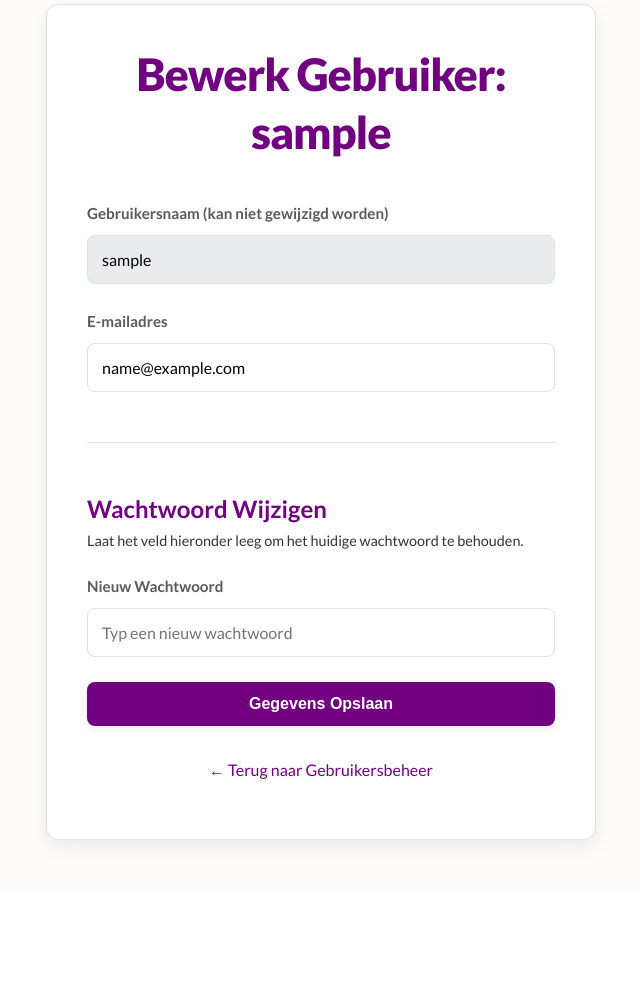
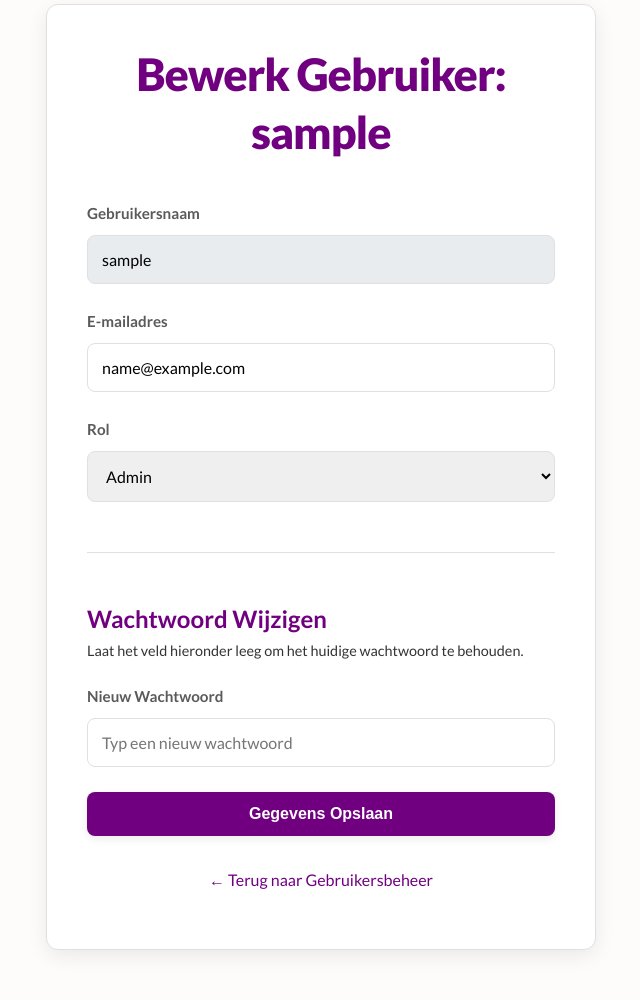
Before and after one commit to stefanjwb/overdruiven_website, a Flask app: page /admin/edit_user/1 in a window 1280 px wide. Shown: the part 127-1127 px from the top of the page, without its empty margins (319-959 px from the left). Before the commit the page ends 974 px from the top, so only its background shows below. Run offline with Flask 3, Linux system fonts and the light colour scheme; the visitor is signed in with stand-in values (Sample User, id 1); tables that the repository leaves empty hold one stand-in row (values such as "Sample post").

Commit message:
Wijzigen van rollen

```diff
--- a/app.py
+++ b/app.py
@@ -593,9 +593,10 @@ def admin_users():
 @admin_required
 def admin_delete_user(user_id):
     user_to_delete = User.query.get_or_404(user_id)
-    if user_to_delete.username == session.get('username'):
-        flash('Je kunt je eigen admin-account niet verwijderen.', 'danger')
+    if user_to_delete.username == 'admin':
+        flash('Het hoofd-admin account kan niet worden verwijderd.', 'danger')
         return redirect(url_for('admin_users'))
+
     db.session.delete(user_to_delete)
     db.session.commit()
     flash(f'Gebruiker "{user_to_delete.username}" succesvol verwijderd.', 'success')
@@ -610,6 +611,7 @@ def admin_edit_user(user_id):
         # Haal data uit het formulier
         new_email = request.form.get('email')
         new_password = request.form.get('password')
+        new_role = request.form.get('role') # Nieuwe regel
 
         # Controleer of de nieuwe email uniek is (als deze is gewijzigd)
         if new_email != user_to_edit.email:
@@ -618,6 +620,13 @@ def admin_edit_user(user_id):
                 flash('Dit e-mailadres is al in gebruik door een andere gebruiker.', 'danger')
                 return render_template('edit_user.html', user=user_to_edit)
             user_to_edit.email = new_email
+
+        # Update de rol, maar sta niet toe dat de hoofd-admin zijn eigen rol verlaagt
+        if new_role and (user_to_edit.username != 'admin' or new_role == 'admin'):
+            user_to_edit.role = new_role
+        elif new_role and user_to_edit.username == 'admin' and new_role != 'admin':
+            flash('De rol van de hoofd-admin kan niet worden gewijzigd.', 'warning')
+
 
         # Controleer of er een nieuw wachtwoord is ingevuld
         if new_password:
--- a/templates/edit_user.html
+++ b/templates/edit_user.html
@@ -8,7 +8,7 @@
     <form method="POST" action="{{ url_for('admin_edit_user', user_id=user.id) }}">
 
         <div class="form-group">
-            <label for="username">Gebruikersnaam (kan niet gewijzigd worden)</label>
+            <label for="username">Gebruikersnaam</label>
             <input type="text" id="username" name="username" value="{{ user.username }}" readonly class="readonly-input">
         </div>
 
@@ -17,9 +17,26 @@
             <input type="email" id="email" name="email" value="{{ user.email }}" required>
         </div>
 
+        {# --- NIEUW BLOK VOOR HET AANPASSEN VAN DE ROL --- #}
+        <div class="form-group">
+            <label for="role">Rol</label>
+            {# Zorg ervoor dat de rol van de hoofd-admin niet gewijzigd kan worden #}
+            {% if user.username == 'admin' %}
+                <input type="text" value="{{ user.role | capitalize }}" readonly class="readonly-input">
+                <input type="hidden" name="role" value="{{ user.role }}">
+                <small style="display: block; margin-top: 8px; color: #6c757d;">De rol van de hoofd-admin kan niet worden gewijzigd.</small>
+            {% else %}
+                <select name="role" id="role" required>
+                    <option value="user" {% if user.role == 'user' %}selected{% endif %}>User</option>
+                    <option value="organizer" {% if user.role == 'organizer' %}selected{% endif %}>Organisator</option>
+                    <option value="admin" {% if user.role == 'admin' %}selected{% endif %}>Admin</option>
+                </select>
+            {% endif %}
+        </div>
+
         <hr class="section-divider">
 
-        <h2 style="font-size: 1.5rem; margin-bottom: 20px;">Wachtwoord Wijzigen</h2>
+        <h2 style="font-size: 1.5rem; margin-bottom: 20px; text-align: left;">Wachtwoord Wijzigen</h2>
         <p style="margin-top: -15px; margin-bottom: 20px; font-size: 0.9rem;">Laat het veld hieronder leeg om het huidige wachtwoord te behouden.</p>
 
         <div class="form-group">
--- a/templates/generate_code.html
+++ b/templates/generate_code.html
@@ -13,7 +13,7 @@
                 <label for="role">Selecteer de rol voor deze code:</label>
                 <select name="role" id="role" required>
                     <option value="user">User (Standaard lid)</option>
-                    <option value="organizer">Organizer (Mag activiteiten aanmaken/bewerken)</option>
+                    <option value="organizer">Organisator (Mag activiteiten aanmaken/bewerken)</option>
                     <option value="admin">Admin (Volledige beheerrechten)</option>
                 </select>
                 <small style="display: block; margin-top: 8px; color: #6c757d;">De gebruiker die zich met deze code registreert, krijgt de hierboven geselecteerde rol.</small>
```
